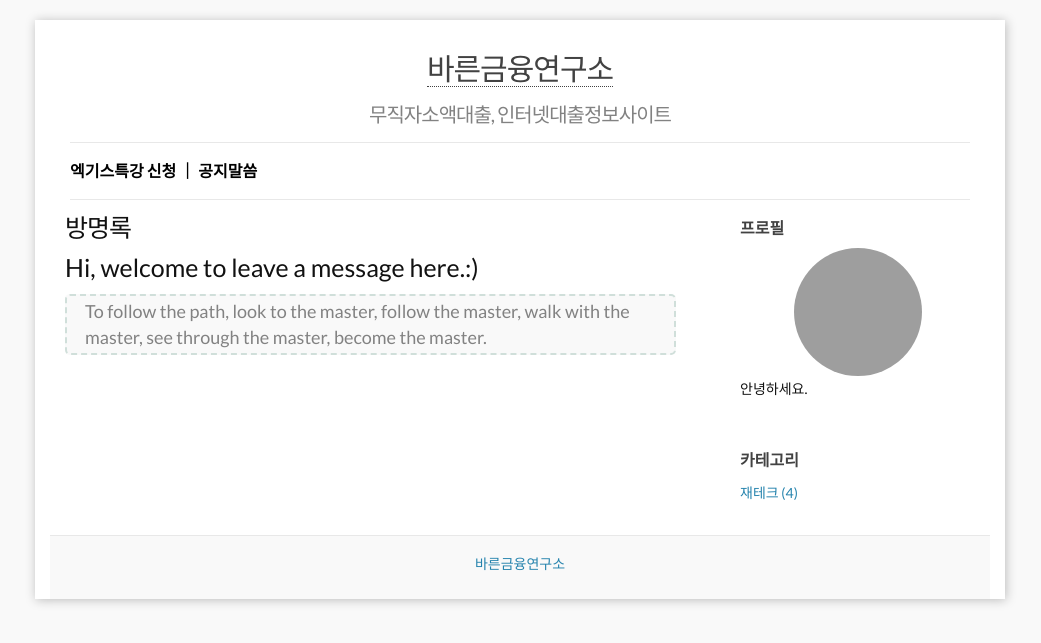
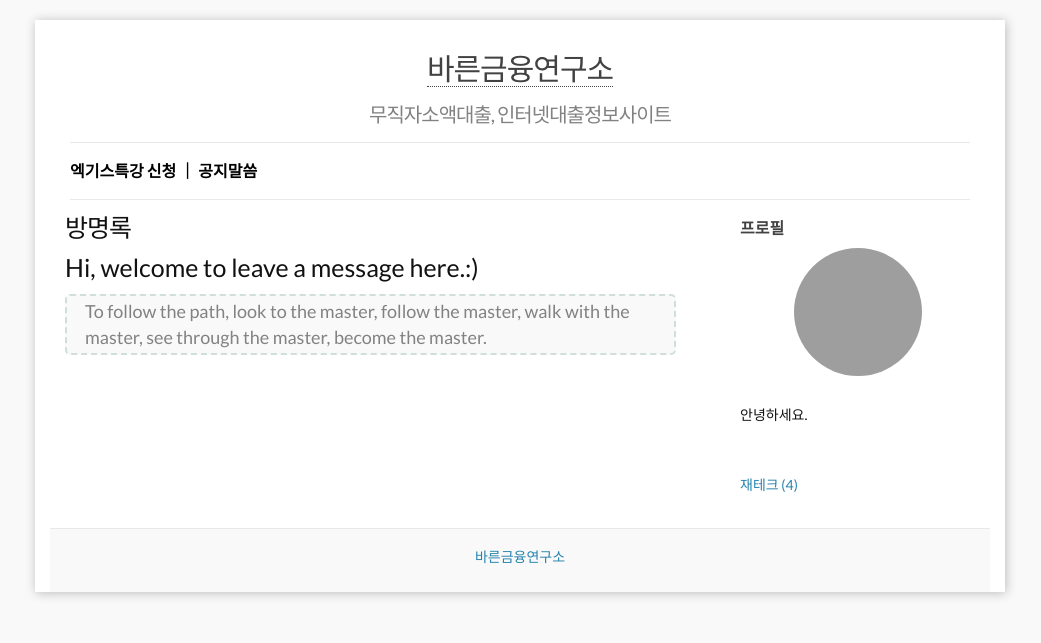
Before and after one commit to leevra/finance, a Jekyll site: the page built from f_guestbook.md, in a window 1280 px wide. Shown: the top 643 px of the page, without its empty margins (120-1161 px from the left). Built offline with Jekyll 4.4.1, drawn with Linux system fonts in a browser that asks for light colours; comment, search, counter and statistics services are not loaded; grey boxes are pictures that could not be loaded.

Commit message:
VersionActivity

```diff
--- a/_includes/Aboutme.html
+++ b/_includes/Aboutme.html
@@ -1,6 +1,7 @@
 <div class="sidebar-module about">
   <h4>{{ site.locales[site.default_locale].Aboutme }}</h4>
   <img title="{{site.author}}" src="{{site.aboutme_photo}}" alt="{{site.author}}"/>
+  <br>
   <span>{{site.aboutme}}</span>
   <br />
 
--- a/_includes/Categories.html
+++ b/_includes/Categories.html
@@ -1,5 +1,5 @@
 <div class="sidebar-module">
-  <h4>{{ site.locales[site.default_locale].Categories }}</h4>
+
   {% for cat in site.categories %}
   <li><a href="{{ site.baseurl }}/categories/#{{ cat[0] }}" title="{{ cat[0] }}" rel="{{ cat[1].size }}">{{ cat[0] }} ({{ cat[1].size }})</a></li>
   {% endfor %}
```
